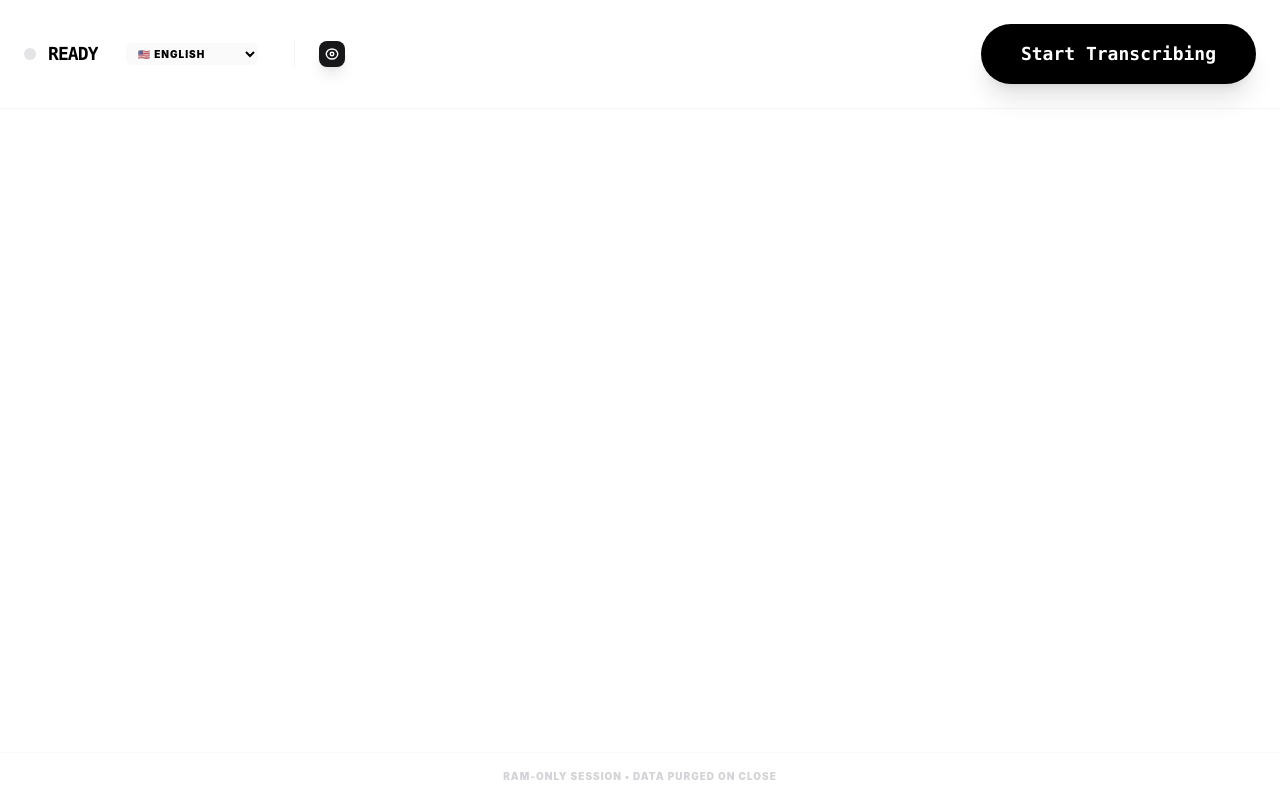
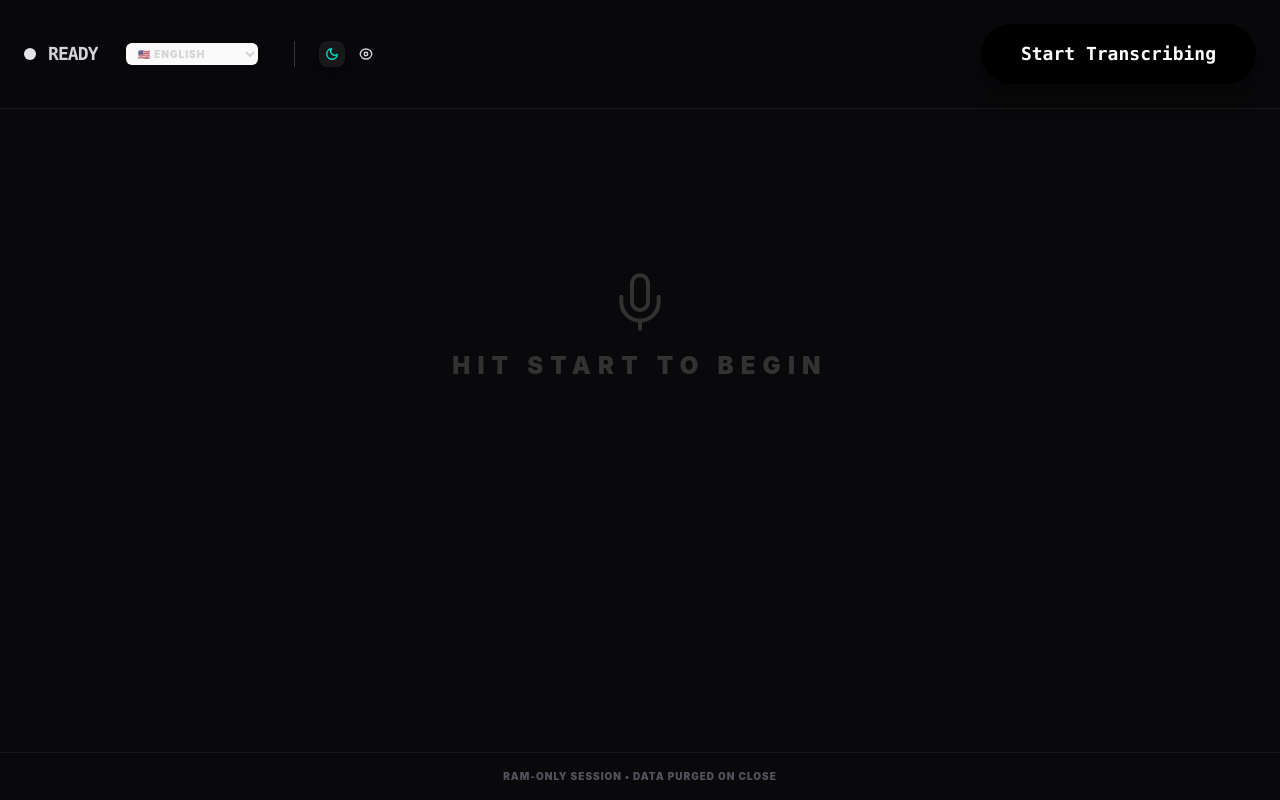
Before and after one commit to Joeymenja/transcribe-hipaa, a Next.js app: page / in a window 1280 px wide. Both pictures are taken after a click on the button 331 px from the left and 54 px from the top of the page. Built offline with nearby package versions, Linux system fonts and the light colour scheme.

Commit message:
feat: complete Power User Feature Suite (Red Flags, PWA, Auto-Correct, 1-Click Export, Dark Mode)

```diff
--- a/src/app/layout.tsx
+++ b/src/app/layout.tsx
@@ -19,6 +19,13 @@ export const fetchCache = 'force-no-store';
 export const metadata: Metadata = {
   title: "Clinical Workspace Pro",
   description: "Secure, intelligent clinical transcription and documentation workspace.",
+  manifest: "/manifest.json",
+  themeColor: "#09090b",
+  appleWebApp: {
+    capable: true,
+    statusBarStyle: "black-translucent",
+    title: "Clinical Pro",
+  },
 };
 
 export const viewport: Viewport = {
--- a/src/app/page.tsx
+++ b/src/app/page.tsx
@@ -3,7 +3,7 @@
 import { useRecording } from "@/hooks/useRecording";
 import { usePredictiveText } from "@/hooks/usePredictiveText";
 import DocumentUploader from "@/components/DocumentUploader";
-import { useEffect, useRef, useState } from "react";
+import { useEffect, useRef, useState, useMemo } from "react";
 import Docxtemplater from "docxtemplater";
 import PizZip from "pizzip";
 import { saveAs } from "file-saver"; // Need to install this too
@@ -27,18 +27,26 @@ export default function Home() {
     error,
     isInitializing
   } = useRecording(selectedLanguage, isTTSEnabled);
+
+  const SAFETY_FLAGS = ["suicide", "suicidal", "overdose", "relapse", "weapon", "hurt myself", "kill myself", "fentanyl"];
+  const detectedFlags = useMemo(() => {
+    if (!transcript) return [];
+    const lowerTranscript = transcript.toLowerCase();
+    return SAFETY_FLAGS.filter(flag => lowerTranscript.includes(flag));
+  }, [transcript]);
+
+
   const [mounted, setMounted] = useState(false);
   const [showCopied, setShowCopied] = useState(false);
   const [showCopiedAI, setShowCopiedAI] = useState(false);
-  const [isConfirmingClear, setIsConfirmingClear] = useState(false);
   const [isStealth, setIsStealth] = useState(false);
+  const [isDarkMode, setIsDarkMode] = useState(false);
   const [sessionContext, setSessionContext] = useState("");
+  const { suggestion, clearSuggestion } = usePredictiveText(transcript, sessionContext);
   const [templateBuffer, setTemplateBuffer] = useState<ArrayBuffer | null>(null);
   const [isGeneratingDoc, setIsGeneratingDoc] = useState(false);
   const scrollRef = useRef<HTMLDivElement>(null);
   const editorRef = useRef<HTMLDivElement>(null);
-
-  const { suggestion, clearSuggestion } = usePredictiveText(transcript, sessionContext);
 
   useEffect(() => {
     setMounted(true);
@@ -166,9 +174,19 @@ ${translatedTranscript ? `EN MIRROR TRANSCRIPT:\n${translatedTranscript}` : ""}
   };
 
   return (
-    <div className="fixed inset-0 bg-white text-black flex flex-col overflow-hidden">
+    <div className={`fixed inset-0 flex flex-col overflow-hidden transition-colors duration-500 print:bg-white print:text-black ${isDarkMode ? 'bg-zinc-950 text-zinc-300' : 'bg-white text-black'}`}>
+
+      {/* Print-Only Clinical Header */}
+      <div className="hidden print:block mb-8 border-b-2 border-black pb-4">
+        <h1 className="text-3xl font-black uppercase tracking-widest text-black">Clinical Case Note</h1>
+        <div className="flex justify-between mt-2 text-sm font-bold opacity-50">
+          <span>Date: {new Date().toLocaleDateString()}</span>
+          <span>Time: {new Date().toLocaleTimeString()}</span>
+        </div>
+      </div>
+
       {/* Action Bar (Top) */}
-      <div className="z-20 p-3 md:p-6 flex flex-col md:flex-row justify-between items-start md:items-center gap-4 bg-white/80 backdrop-blur-md border-b border-zinc-100 w-full min-w-0">
+      <div className={`z-20 p-3 md:p-6 flex flex-col md:flex-row justify-between items-start md:items-center gap-4 border-b w-full min-w-0 print:hidden transition-colors ${isDarkMode ? 'bg-zinc-950/80 border-zinc-900' : 'bg-white/80 border-zinc-100'} backdrop-blur-md`}>
         <div className="flex flex-col w-full md:w-auto min-w-0">
           <div className="flex flex-wrap items-center gap-2 md:gap-3 min-w-0">
             <div className={`shrink-0 w-3 h-3 rounded-full ${isRecording ? (isPaused ? 'bg-amber-500' : 'bg-red-500 animate-pulse') : 'bg-zinc-200'}`} />
@@ -179,6 +197,14 @@ ${translatedTranscript ? `EN MIRROR TRANSCRIPT:\n${translatedTranscript}` : ""}
               <span className="ml-0 md:ml-4 font-mono text-zinc-400 font-bold text-xs md:text-base shrink-0">
                 {new Date(duration * 1000).toISOString().substr(14, 5)}
               </span>
+            )}
+            {detectedFlags.length > 0 && (
+              <div className="ml-0 md:ml-4 flex items-center gap-2 bg-red-100 border border-red-500 text-red-700 px-3 py-1 rounded-full animate-pulse transition-all shrink-0">
+                <span className="text-xs md:text-sm font-black uppercase tracking-widest flex items-center gap-2">
+                  <svg width="14" height="14" viewBox="0 0 24 24" fill="none" stroke="currentColor" strokeWidth="2.5" strokeLinecap="round" strokeLinejoin="round"><path d="m21.73 18-8-14a2 2 0 0 0-3.48 0l-8 14A2 2 0 0 0 4 21h16a2 2 0 0 0 1.73-3Z" /><line x1="12" y1="9" x2="12" y2="13" /><line x1="12" y1="17" x2="12.01" y2="17" /></svg>
+                  Safety Flag: {detectedFlags.join(", ")}
+                </span>
+              </div>
             )}
             {!isRecording && (
               <select
@@ -223,8 +249,19 @@ ${translatedTranscript ? `EN MIRROR TRANSCRIPT:\n${translatedTranscript}` : ""}
               </span>
             )}
 
-            {/* Stealth Toggle (Top Bar) */}
-            <div className="flex items-center gap-2 ml-auto md:ml-6 md:pl-6 md:border-l border-zinc-100">
+            {/* Stealth & Dark Mode Toggles (Top Bar) */}
+            <div className="flex items-center gap-2 ml-auto md:ml-6 md:pl-6 md:border-l border-zinc-100/20">
+              <button
+                onClick={() => setIsDarkMode(!isDarkMode)}
+                title="Clinical Dark Mode"
+                className={`p-1.5 rounded-lg transition-all ${isDarkMode ? 'bg-zinc-900 text-teal-400 shadow-lg' : 'bg-transparent text-zinc-300 hover:text-zinc-500'}`}
+              >
+                {isDarkMode ? (
+                  <svg width="14" height="14" viewBox="0 0 24 24" fill="none" stroke="currentColor" strokeWidth="2.5" strokeLinecap="round" strokeLinejoin="round"><path d="M21 12.79A9 9 0 1 1 11.21 3 7 7 0 0 0 21 12.79z"></path></svg>
+                ) : (
+                  <svg width="14" height="14" viewBox="0 0 24 24" fill="none" stroke="currentColor" strokeWidth="2.5" strokeLinecap="round" strokeLinejoin="round"><circle cx="12" cy="12" r="5"></circle><line x1="12" y1="1" x2="12" y2="3"></line><line x1="12" y1="21" x2="12" y2="23"></line><line x1="4.22" y1="4.22" x2="5.64" y2="5.64"></line><line x1="18.36" y1="18.36" x2="19.78" y2="19.78"></line><line x1="1" y1="12" x2="3" y2="12"></line><line x1="21" y1="12" x2="23" y2="12"></line><line x1="4.22" y1="19.78" x2="5.64" y2="18.36"></line><line x1="18.36" y1="5.64" x2="19.78" y2="4.22"></line></svg>
+                )}
+              </button>
               <button
                 onClick={() => setIsStealth(!isStealth)}
                 title="Stealth Mode (Ctrl+S)"
@@ -292,7 +329,7 @@ ${translatedTranscript ? `EN MIRROR TRANSCRIPT:\n${translatedTranscript}` : ""}
       {/* Main Content Area */}
       <div
         ref={scrollRef}
-        className="flex-1 overflow-x-hidden overflow-y-auto p-4 md:p-20 scroll-smooth selection:bg-black selection:text-white pt-6 md:pt-32 min-w-0"
+        className="flex-1 overflow-x-hidden overflow-y-auto p-4 md:p-20 scroll-smooth selection:bg-black selection:text-white pt-6 md:pt-32 min-w-0 print:p-0 print:overflow-visible"
       >
         <div className="max-w-5xl mx-auto w-full min-w-0">
           <div className={`space-y-6 md:space-y-12 transition-all duration-500 w-full min-w-0 ${isStealth ? 'blur-2xl opacity-10 hover:blur-none hover:opacity-100' : ''}`}>
@@ -321,7 +358,7 @@ ${translatedTranscript ? `EN MIRROR TRANSCRIPT:\n${translatedTranscript}` : ""}
                     title="Live Transcript Editor"
                     data-gramm="true"
                     data-gramm_editor="true"
-                    className="w-full min-w-0 bg-transparent border-none p-0 focus:ring-0 outline-none min-h-[400px] font-black pointer-events-auto break-words"
+                    className={`w-full min-w-0 bg-transparent border-none p-0 focus:ring-0 outline-none min-h-[400px] font-black pointer-events-auto break-words print:text-black print:min-h-0 text-2xl md:text-6xl ${isDarkMode ? 'text-zinc-200' : 'text-black'}`}
                   >
                     {transcript}
                     {suggestion && (
@@ -386,16 +423,34 @@ ${translatedTranscript ? `EN MIRROR TRANSCRIPT:\n${translatedTranscript}` : ""}
               </div>
             )}
 
-            {/* Minimalist Utilities (Copy & Clear) */}
+            {/* Minimalist Utilities (Copy, Export & Clear) */}
             {transcript && (
-              <div className="flex flex-wrap justify-start gap-6 pt-8 border-t border-zinc-50 animate-in fade-in slide-in-from-bottom-2 duration-700">
+              <div className={`flex flex-wrap justify-start gap-6 pt-8 border-t animate-in fade-in slide-in-from-bottom-2 duration-700 print:hidden ${isDarkMode ? 'border-zinc-800' : 'border-zinc-50'}`}>
+                {/* Export PDF Button */}
+                <button
+                  onClick={() => window.print()}
+                  className={`group flex items-center gap-3 px-4 py-2 rounded-xl transition-all active:scale-95 ${isDarkMode ? 'hover:bg-zinc-900' : 'hover:bg-zinc-50'}`}
+                  title="Export to PDF"
+                >
+                  <div className={`p-2 rounded-lg transition-colors ${isDarkMode ? 'bg-zinc-800 group-hover:bg-zinc-700 text-zinc-400 group-hover:text-zinc-200' : 'bg-zinc-100 group-hover:bg-zinc-200 text-zinc-500 group-hover:text-zinc-900'}`}>
+                    <svg width="12" height="12" viewBox="0 0 24 24" fill="none" stroke="currentColor" strokeWidth="3" strokeLinecap="round" strokeLinejoin="round">
+                      <polyline points="6 9 6 2 18 2 18 9"></polyline>
+                      <path d="M6 18H4a2 2 0 0 1-2-2v-5a2 2 0 0 1 2-2h16a2 2 0 0 1 2 2v5a2 2 0 0 1-2 2h-2"></path>
+                      <rect x="6" y="14" width="12" height="8"></rect>
+                    </svg>
+                  </div>
+                  <span className={`text-[10px] font-black uppercase tracking-widest transition-colors ${isDarkMode ? 'text-zinc-500 group-hover:text-zinc-300' : 'text-zinc-400 group-hover:text-zinc-900'}`}>
+                    Export PDF
+                  </span>
+                </button>
+
                 {/* Standard Copy Button */}
                 <button
                   onClick={handleCopy}
-                  className="group flex items-center gap-3 px-4 py-2 rounded-xl hover:bg-zinc-50 transition-all active:scale-95"
+                  className={`group flex items-center gap-3 px-4 py-2 rounded-xl transition-all active:scale-95 ${isDarkMode ? 'hover:bg-zinc-900' : 'hover:bg-zinc-50'}`}
                   title="Copy pure transcript"
                 >
-                  <div className="p-2 bg-zinc-100 rounded-lg group-hover:bg-zinc-200 transition-colors">
+                  <div className={`p-2 rounded-lg transition-colors ${isDarkMode ? 'bg-zinc-800 group-hover:bg-zinc-700 text-zinc-400 group-hover:text-zinc-200' : 'bg-zinc-100 group-hover:bg-zinc-200 text-zinc-500 group-hover:text-zinc-900'}`}>
                     <svg width="12" height="12" viewBox="0 0 24 24" fill="none" stroke="currentColor" strokeWidth="3" strokeLinecap="round" strokeLinejoin="round" className="text-zinc-500">
                       <rect x="9" y="9" width="13" height="13" rx="2" ry="2"></rect>
                       <path d="M5 15H4a2 2 0 0 1-2-2V4a2 2 0 0 1 2-2h9a2 2 0 0 1 2 2v1"></path>
@@ -468,7 +523,7 @@ ${translatedTranscript ? `EN MIRROR TRANSCRIPT:\n${translatedTranscript}` : ""}
       </div>
 
       {/* Persistence Warning (Bottom) */}
-      <div className="p-4 text-center text-[10px] font-black uppercase tracking-widest text-zinc-300 bg-white border-t border-zinc-50 pointer-events-none">
+      <div className={`p-4 text-center text-[10px] font-black uppercase tracking-widest print:hidden pointer-events-none transition-colors ${isDarkMode ? 'bg-zinc-950 text-zinc-600 border-t border-zinc-900' : 'bg-white text-zinc-300 border-t border-zinc-50'}`}>
         RAM-ONLY SESSION • DATA PURGED ON CLOSE
       </div>
     </div>
```
Also changed, not shown: src/hooks/useRecording.ts (+17 -11 lines), public/icon.svg (added), public/manifest.json (added).
